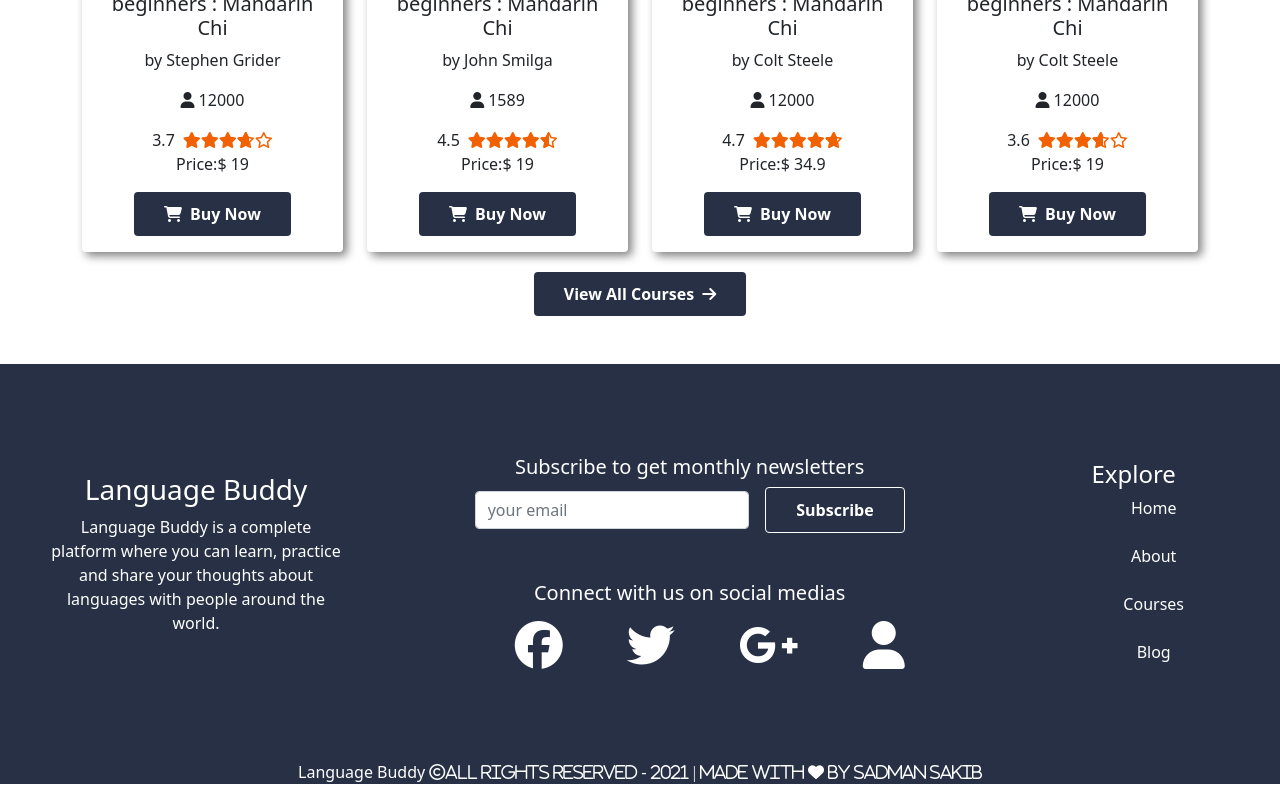
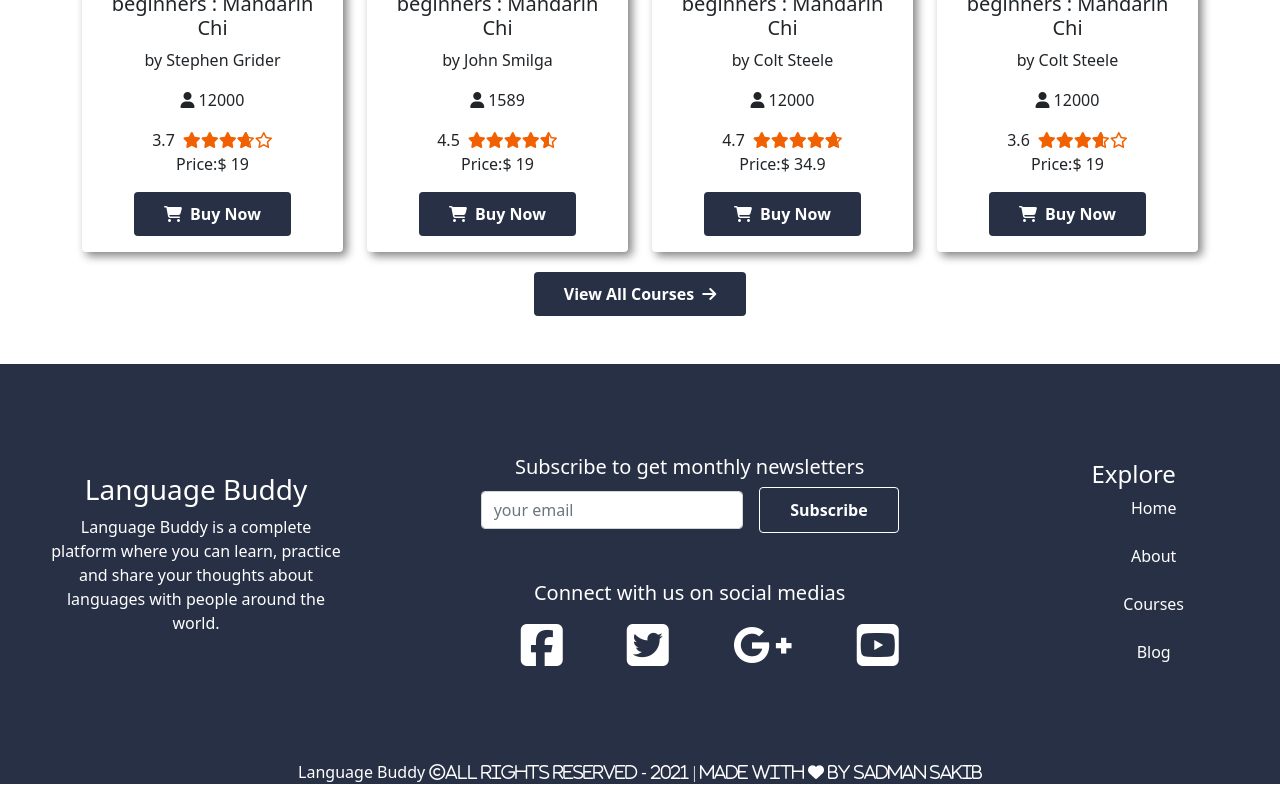
Before and after one commit to Sadman2539/review-website-language-buddy, a React (Create React App) app: page / in a window 1280 px wide. Shown: the part 1602-2402 px from the top of the page. Built offline with nearby package versions, Linux system fonts and the light colour scheme.

Commit message:
code optimized

```diff
--- a/public/index.html
+++ b/public/index.html
@@ -24,7 +24,7 @@
     -->
   <!-- fontAwesome CDN link  -->
   <script src="https://kit.fontawesome.com/4f6c7e9fbe.js" crossorigin="anonymous"></script>
-  <title>React App</title>
+  <title>Language Buddy</title>
 </head>
 
 <body>
--- a/src/components/Article/Article.js
+++ b/src/components/Article/Article.js
@@ -9,12 +9,12 @@ const Article = (props) => {
                 <Card className="course-card">
                     <Card.Img className="article-img" variant="top" src={image} />
                     <Card.Body>
-                        <Card.Title>{title.slice(0, 25)}</Card.Title>
+                        <Card.Title>{title.length === 25 ? title : body.slice(0, 25)}</Card.Title>
                         <Card.Text>
                             by {writer}
                         </Card.Text>
                         <Card.Text>
-                            {body.length === 80 ? body : body.slice(0, 80)}...
+                            {body.slice(0, 80)}...
                         </Card.Text>
                         <NavLink to="/courses" >
                             <Button className="regular-btn">
--- a/src/components/Footer/Footer.css
+++ b/src/components/Footer/Footer.css
@@ -13,3 +13,9 @@
 .contact button{
     border: 1px solid white;
 }
+.social-link{
+    transition: 0.8s;
+}
+.social-link i:hover{
+color: red;
+}
--- a/src/components/Footer/Footer.js
+++ b/src/components/Footer/Footer.js
@@ -23,16 +23,16 @@ const Footer = () => {
                         <h5 className=" mb-3">Connect with us on social medias</h5>
                         <Stack direction="horizontal" gap={4}>
                             <NavLink className="route" to="#">
-                                <i className="fab fa-facebook fa-3x"></i>
+                                <i className="fa fa-facebook-square fa-3x"></i>
                             </NavLink>
                             <NavLink className="route" to="#" >
-                                <i className="fab fa-twitter fa-3x"></i>
+                                <i className="fa fa-twitter-square fa-3x"></i>
                             </NavLink>
                             <NavLink className="route" to="#">
                                 <i className="fab fa-google-plus-g fa-3x"></i>
                             </NavLink>
                             <NavLink className="route" to="#">
-                                <i className="fas fa-user fa-3x"></i>
+                                <i className="fab fa-youtube-square fa-3x"></i>
                             </NavLink>
                         </Stack>
                     </div>
--- a/src/components/Header/Header.css
+++ b/src/components/Header/Header.css
@@ -24,14 +24,17 @@
     color: white;
     text-decoration: none;
     margin-left:40px ;
+    transition: 0.3s;
+}
+ .route:hover{
+    color: rgb(114, 112, 112);
+    opacity: 0.7;
 
 
 }
-.route:focus, .route:hover{
+.route:focus{
     color: rgb(246,82,10);
+    border-bottom: 1px solid rgb(246,82,10);
+
 
 }
-.route:focus{
-    text-decoration: underline;
-
-}
```
